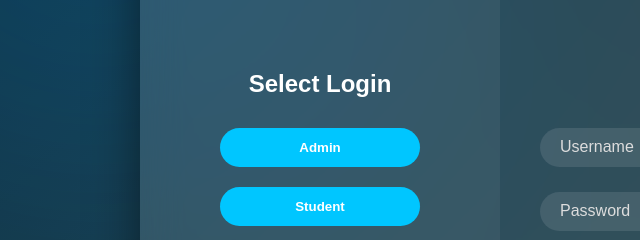
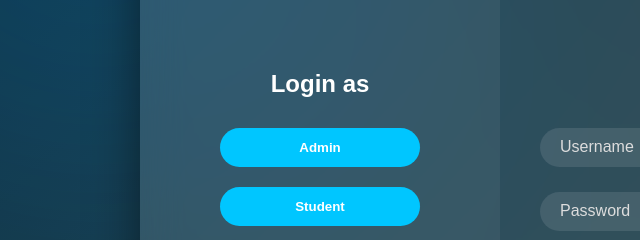
Before and after one commit to Rakeshgunukula/college-management-system, a plain HTML site: page frontend/index.html in a window 1280 px wide. Shown: the part 218-458 px from the top of the page, 50-690 px from the left. Drawn offline with Linux system fonts and the light colour scheme.

Commit message:
commit changes

```diff
--- a/frontend/index.html
+++ b/frontend/index.html
@@ -11,7 +11,7 @@
 <div class="container">
 
 <div class="left-panel">
-<h2>Select Login</h2>
+<h2>Login as</h2>
 <button class="role-btn" onclick="showForm('admin')">Admin</button>
 <button class="role-btn" onclick="showForm('student')">Student</button>
 <button class="role-btn" onclick="showForm('teacher')">Teacher</button>
```
